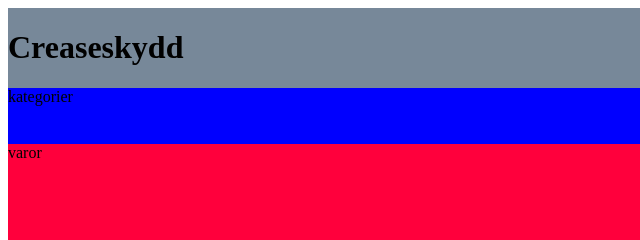
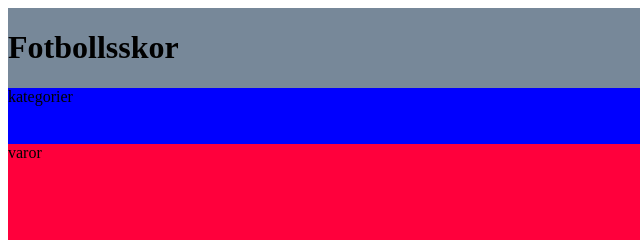
Before and after one commit to Hampus1111/Johan-Hampus, a plain HTML site: page index.html in a window 1280 px wide. Shown: the top 240 px of the page, 0-640 px from the left. Drawn offline with Linux system fonts and the light colour scheme.

Commit message:
rubriker

```diff
--- a/index.html
+++ b/index.html
@@ -12,7 +12,7 @@
 
 <div id="wrapper">
     <header>
-        <h1>Creaseskydd</h1>
+        <h1>Fotbollsskor</h1>
     </header>
     <nav>kategorier</nav>
     <main>varor</main>
```
